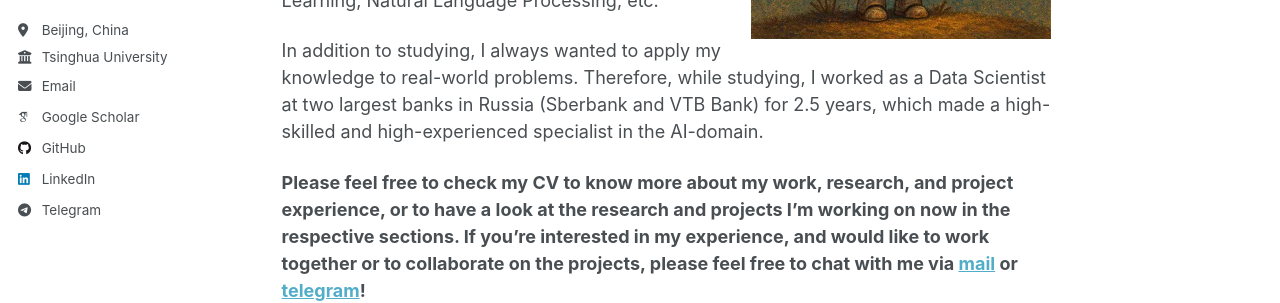
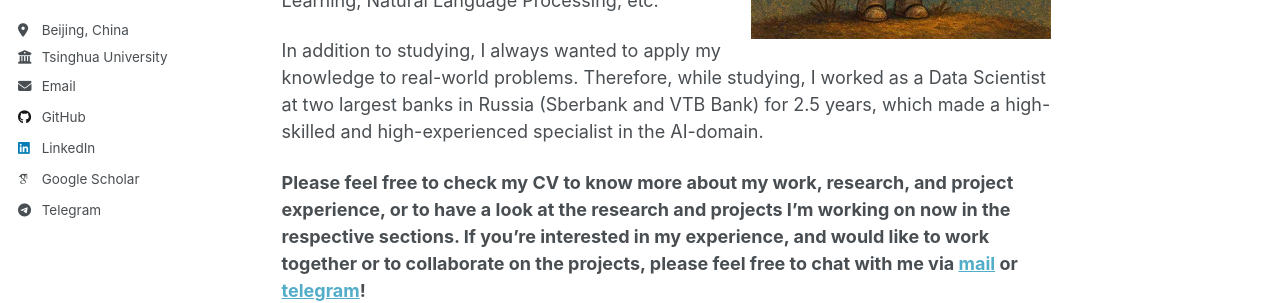
Before and after one commit to AlgazinovAleksandr/AlgazinovAleksandr.github.io, a Jekyll site: the page built from _pages/about.md, in a window 1280 px wide. Shown: the part 552-855 px from the top of the page. Built offline with Jekyll 4.4.1, drawn with Linux system fonts in a browser that asks for light colours; some web fonts are replaced.

Commit message:
Minor design modifications

```diff
--- a/_config.yml
+++ b/_config.yml
@@ -30,15 +30,10 @@
   location         : "Beijing, China"
   employer         : "Tsinghua University"
   uri              : # URL
-  # email            : "algazinovalexandr@gmail.com"
+  email            : "algazinovalexandr@gmail.com"
 
   # Academic websites
   arxiv            : # URL - Update with the correct link to your profile
-  # googlescholar    : "https://scholar.google.com/citations?user=4ksh3CQAAAAJ&hl"
-  email            : "algazinovalexandr@gmail.com"
-  github           : "AlgazinovAleksandr"
-  linkedin         : aleksandr-algazinov-726b54272/
-  telegram         : https://t.me/krasnorechivyy
   googlescholar    : "https://scholar.google.com/citations?user=4ksh3CQAAAAJ&hl"
   impactstory      : # URL
   orcid            : #"http://orcid.org/yourorcidurl"
@@ -51,11 +46,7 @@
   bitbucket        : # Username - Update with your username on the site
   codepen          : # Username
   dribbble         : # Username
-  # email            : "algazinovalexandr@gmail.com"
-  # github           : "AlgazinovAleksandr"
-  # linkedin         : aleksandr-algazinov-726b54272/
-  # telegram         : https://t.me/krasnorechivyy
-  # googlescholar    : "https://scholar.google.com/citations?user=4ksh3CQAAAAJ&hl"
+  github           : "AlgazinovAleksandr"
   kaggle           : # Username
   stackoverflow    : # User number or user number and name (i.e., use "1" or "1/jeff-atwood")
 
@@ -69,13 +60,13 @@
   keybase          : # Username
   instagram        : # Username
   lastfm           : # Username
-  # linkedin         : aleksandr-algazinov-726b54272/
+  linkedin         : aleksandr-algazinov-726b54272/
   mastodon         : # URL
   medium           : # URL
   pinterest        : # Username
   soundcloud       : # Username
   steam            : # Username
-  # telegram         : https://t.me/krasnorechivyy
+  telegram         : https://t.me/krasnorechivyy
   tumblr           : # Username
   twitter          : # Username for X / Twitter
   vine             : # Username
--- a/_includes/author-profile.html
+++ b/_includes/author-profile.html
@@ -40,9 +40,6 @@
       <!-- Font Awesome and Academicons icons / Academic websites -->
       {% if author.arxiv %}
         <li><a href="{{ author.arxiv }}"><i class="ai ai-arxiv ai-fw icon-pad-right"></i>arXiv</a></li>
-      {% endif %}
-      {% if author.googlescholar %}
-        <li><a href="{{ author.googlescholar }}"><i class="ai ai-google-scholar icon-pad-right"></i>Google Scholar</a></li>
       {% endif %}
       {% if author.semantic %}
         <li><a href="{{ author.semantic }}"><i class="ai ai-semantic-scholar ai-fw icon-pad-right"></i>Semantic Scholar</a></li>
@@ -129,9 +126,6 @@
       {% if author.steam %}
         <li><a href="https://steamcommunity.com/id/{{ author.steam }}"><i class="fab fa-fw fa-steam icon-pad-right" aria-hidden="true"></i>Steam</a></li>
       {% endif %}
-      {% if author.telegram %}
-        <li><a href="{{ author.telegram }}"><i class="fab fa-fw fa-telegram icon-pad-right" aria-hidden="true"></i>Telegram</a></li>
-      {% endif %}
       {% if author.tumblr %}
         <li><a href="https://{{ author.tumblr }}.tumblr.com"><i class="fab fa-fw fa-tumblr icon-pad-right" aria-hidden="true"></i>Tumblr</a></li>
       {% endif %}
@@ -156,6 +150,12 @@
       {% if author.zhihu %}
       <li><a href="https://www.zhihu.com/people/{{ author.zhihu }}"><i class="fab fa-fw fa-zhihu icon-pad-right" aria-hidden="true"></i>Zhihu</a></li>
       {% endif %}
+      {% if author.googlescholar %}
+        <li><a href="{{ author.googlescholar }}"><i class="ai ai-google-scholar icon-pad-right"></i>Google Scholar</a></li>
+      {% endif %}
+      {% if author.telegram %}
+        <li><a href="{{ author.telegram }}"><i class="fab fa-fw fa-telegram icon-pad-right" aria-hidden="true"></i>Telegram</a></li>
+      {% endif %}
     </ul>
   </div>
 </div>
```
